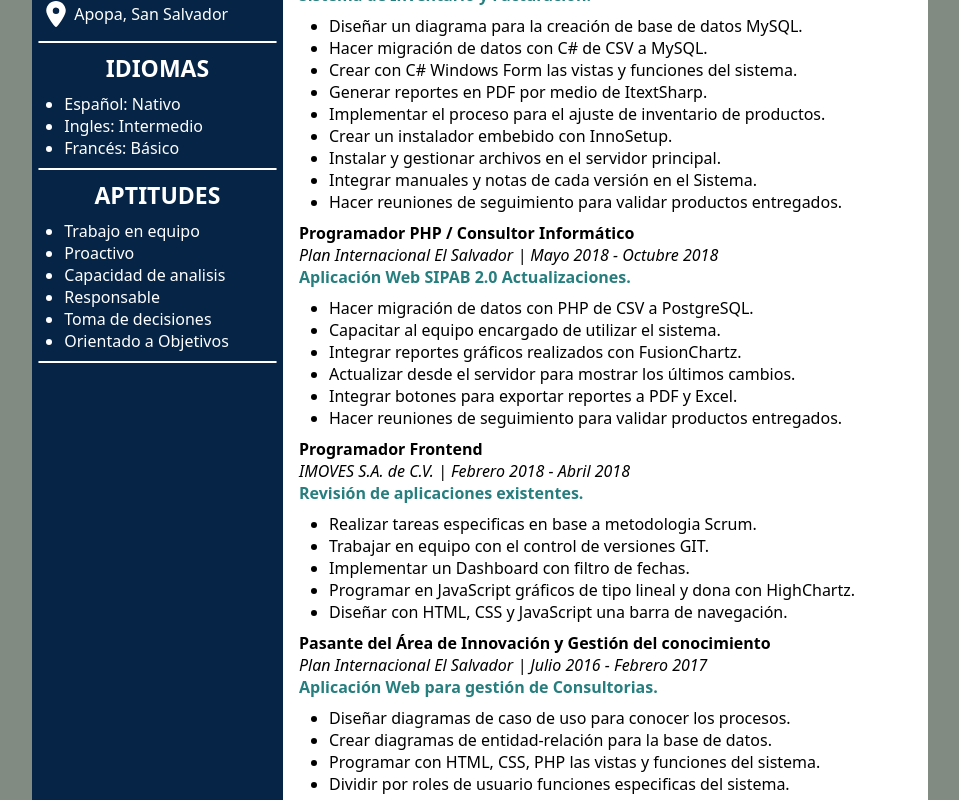
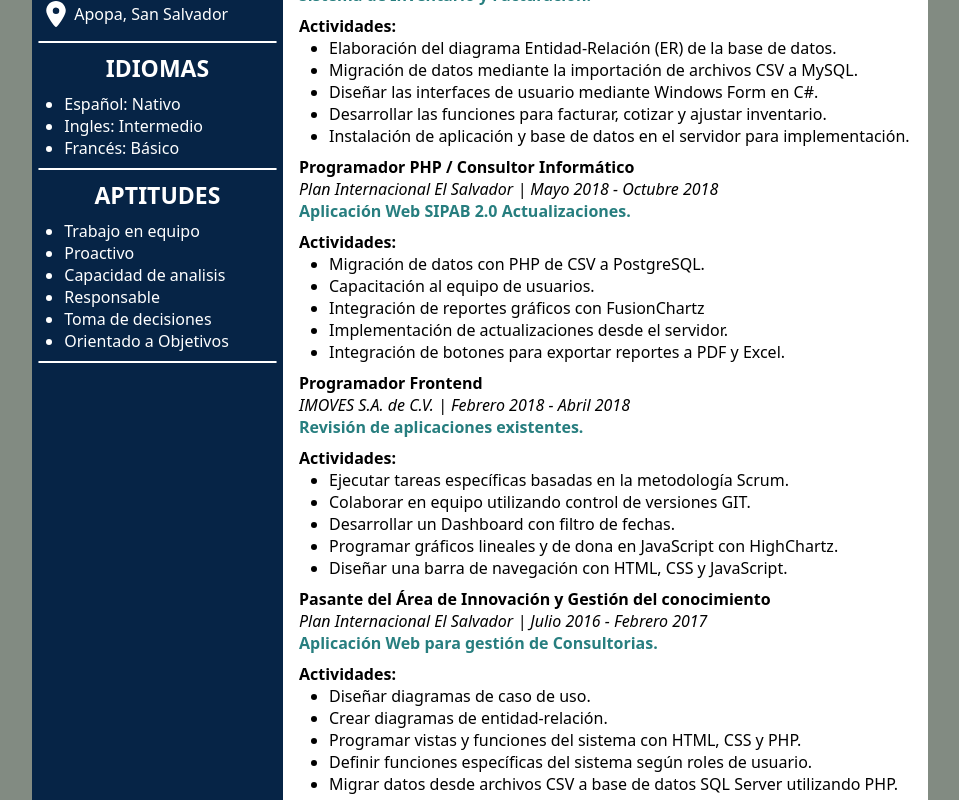
Before and after one commit to Isaac953/curriculum_isaac, a Next.js app: page / in a window 1280 px wide. Shown: the part 500-1300 px from the top of the page, without its empty margins (160-1119 px from the left). Built offline with nearby package versions, Linux system fonts and the light colour scheme.

Commit message:
UP_02: Mejora de redacción de experiencias laborales

```diff
--- a/src/app/components/cards/04_about/About.js
+++ b/src/app/components/cards/04_about/About.js
@@ -3,9 +3,9 @@ import "./About.scss";
 
 export const About = () => {
   const title = "ACERCA DE MÍ";
-  const description ="Soy Ingeniero en Sistemas y Computación con experiencia en el área de programación de aplicaciones web \
-   en el cual he trabajado en base a objetivos brindando soluciones de manera creativa y optima para empresas de tecnología, \
-    industriales y ONGs.";
+  const description ="Soy Ingeniero en Sistemas y Computación, con experiencia en el desarrollo de aplicaciones web, \
+  ofreciendo soluciones creativas y eficientes, asegurando resultados a través del trabajo enfocado en objetivos para \
+  las empresas del sector tecnológico, industrial y organizaciones no gubernamentales (ONGs)."
   return (
     <section className="aboutcard">
       <h2 className="aboutcard__title">{title}</h2>
--- a/src/app/components/cards/06_works/Works.js
+++ b/src/app/components/cards/06_works/Works.js
@@ -7,51 +7,44 @@ export const Works = () => {
   let expecienceData = [
     {
       id: 1,
-      position: "Programador .NET C# / Consultor Informático",
+      position: "Programador .NET C# | Consultor Informático",
       company: "Elementos Industriales S.A de C.V",
       date: "Febrero 2017 - Abril 2019",
       project: "Sistema de Inventario y Facturación.",
+      responsibilities: "Actividades:",
       activities: [
         {
           idt: 1,
-          tasks: "Diseñar un diagrama para la creación de base de datos MySQL.",
+          tasks: "Elaboración del diagrama Entidad-Relación (ER) de la base de datos.",
         },
         {
           idt: 2,
-          tasks: "Hacer migración de datos con C# de CSV a MySQL.",
+          tasks: "Migración de datos mediante la importación de archivos CSV a MySQL.",
         },
         {
           idt: 3,
           tasks:
-            "Crear con C# Windows Form las vistas y funciones del sistema.",
+            "Diseñar las interfaces de usuario mediante Windows Form en C#.",
         },
         {
           idt: 4,
-          tasks: "Generar reportes en PDF por medio de ItextSharp.",
+          tasks: "Desarrollar las funciones para facturar, cotizar y ajustar inventario.",
         },
         {
           idt: 5,
           tasks:
-            "Implementar el proceso para el ajuste de inventario de productos.",
-        },
-        {
-          idt: 6,
-          tasks: "Crear un instalador embebido con InnoSetup.",
-        },
-        {
-          idt: 7,
-          tasks: "Instalar y gestionar archivos en el servidor principal.",
-        },
-        {
-          idt: 8,
-          tasks: "Integrar manuales y notas de cada versión en el Sistema.",
-        },
-        {
-          idt: 9,
-          tasks:
-            "Hacer reuniones de seguimiento para validar productos entregados.",
+            "Instalación de aplicación y base de datos en el servidor para implementación.",
+          styleList: "item-bottom",
         },
       ],
+      // achievement: "Logro:",
+      // description: [
+      //   {
+      //     idc: 1,
+      //     tasks: "Entrega de un nuevo sistema para la mejora en los procesos de facturar, cotizar y movimientos de inventario.",
+      //     styleList: "item-bottom",
+      //   },
+      // ],
     },
     {
       id: 2,
@@ -59,34 +52,40 @@ export const Works = () => {
       company: "Plan Internacional El Salvador",
       date: "Mayo 2018 - Octubre 2018",
       project: "Aplicación Web SIPAB 2.0 Actualizaciones.",
+      responsibilities: "Actividades:",
       activities: [
         {
           idt: 1,
-          tasks: "Hacer migración de datos con PHP de CSV a PostgreSQL.",
+          tasks: "Migración de datos con PHP de CSV a PostgreSQL.",
         },
         {
           idt: 2,
-          tasks: "Capacitar al equipo encargado de utilizar el sistema.",
+          tasks: "Capacitación al equipo de usuarios.",
         },
         {
           idt: 3,
-          tasks: "Integrar reportes gráficos realizados con FusionChartz.",
+          tasks: "Integración de reportes gráficos con FusionChartz",
         },
         {
           idt: 4,
           tasks:
-            "Actualizar desde el servidor para mostrar los últimos cambios.",
+            "Implementación de actualizaciones desde el servidor.",
         },
         {
           idt: 5,
-          tasks: "Integrar botones para exportar reportes a PDF y Excel.",
+          tasks: "Integración de botones para exportar reportes a PDF y Excel.",
+          styleList: "item-bottom",
         },
-        {
-          idt: 6,
-          tasks:
-            "Hacer reuniones de seguimiento para validar productos entregados.",
-        },
+
       ],
+      // achievement: "Logro:",
+      // description: [
+      //   {
+      //     idc: 1,
+      //     tasks: "Entregar una mejora con módulo de reportes e implementación del sistema de participantes y beneficios SIPAB 2.0.",
+      //     styleList: "item-bottom",
+      //   },
+      // ],
     },
     {
       id: 3,
@@ -94,27 +93,29 @@ export const Works = () => {
       company: "IMOVES S.A. de C.V.",
       date: "Febrero 2018 - Abril 2018",
       project: "Revisión de aplicaciones existentes.",
+      responsibilities: "Actividades:",
       activities: [
         {
           idt: 1,
-          tasks: "Realizar tareas especificas en base a metodologia Scrum.",
+          tasks: "Ejecutar tareas específicas basadas en la metodología Scrum.",
         },
         {
           idt: 2,
-          tasks: "Trabajar en equipo con el control de versiones GIT.",
+          tasks: "Colaborar en equipo utilizando control de versiones GIT.",
         },
         {
           idt: 3,
-          tasks: "Implementar un Dashboard con filtro de fechas.",
+          tasks: "Desarrollar un Dashboard con filtro de fechas.",
         },
         {
           idt: 4,
           tasks:
-            "Programar en JavaScript gráficos de tipo lineal y dona con HighChartz.",
+            "Programar gráficos lineales y de dona en JavaScript con HighChartz.",
         },
         {
           idt: 5,
-          tasks: "Diseñar con HTML, CSS y JavaScript una barra de navegación.",
+          tasks: "Diseñar una barra de navegación con HTML, CSS y JavaScript.",
+          styleList: "item-bottom",
         },
       ],
     },
@@ -124,38 +125,30 @@ export const Works = () => {
       company: "Plan Internacional El Salvador",
       date: "Julio 2016 - Febrero 2017",
       project: "Aplicación Web para gestión de Consultorias.",
-      styleClass: "margin-botton",
+      // styleClass: "margin-botton",
+      responsibilities: "Actividades:",
       activities: [
         {
           idt: 1,
-          tasks: "Diseñar diagramas de caso de uso para conocer los procesos.",
+          tasks: "Diseñar diagramas de caso de uso.",
         },
         {
           idt: 2,
-          tasks: "Crear diagramas de entidad-relación para la base de datos.",
+          tasks: "Crear diagramas de entidad-relación.",
         },
         {
           idt: 3,
           tasks:
-            "Programar con HTML, CSS, PHP las vistas y funciones del sistema.",
+            "Programar vistas y funciones del sistema con HTML, CSS y PHP.",
         },
         {
           idt: 4,
           tasks:
-            "Dividir por roles de usuario funciones especificas del sistema.",
+            "Definir funciones específicas del sistema según roles de usuario.",
         },
         {
           idt: 5,
-          tasks: "Migrar datos con PHP de CSV a base de datos SQL Server.",
-        },
-        {
-          idt: 6,
-          tasks: "Exportar reportes con DomPDF.",
-        },
-        {
-          idt: 7,
-          tasks:
-            "Hacer reuniones de seguimiento para validar productos entregados.",
+          tasks: "Migrar datos desde archivos CSV a base de datos SQL Server utilizando PHP.",
         },
       ],
     },
@@ -170,9 +163,16 @@ export const Works = () => {
             {item.company} | {item.date}
           </span>
           <span className="workscard__history--project">{item.project}</span>
+          <span className="workscard__history--resp">{item.responsibilities}</span>
           {item.activities?.map((listI) => (
             <ul key={listI.idt} className="workscard__history--list">
-              <li className="list__activities">{listI.tasks}</li>
+              <li className={`list__activities ${listI.styleList}`}>{listI.tasks}</li>
+            </ul>
+          ))}
+          <span className="workscard__history--resp">{item.achievement}</span>
+          {item.description?.map((listI) => (
+            <ul key={listI.idc} className="workscard__history--list">
+              <li className={`list__activities ${listI.styleList}`}>{listI.tasks}</li>
             </ul>
           ))}
         </div>
--- a/src/app/components/cards/06_works/Works.scss
+++ b/src/app/components/cards/06_works/Works.scss
@@ -12,7 +12,7 @@
     @include flex-column;
     @include description_experience;
     align-items: flex-start;
-    margin-bottom: 9px;
+    // margin-bottom: 9px;
     &--position {
       font-weight: bold;
     }
@@ -23,6 +23,9 @@
       color: $projectColor;
       font-weight: bold;
       margin-bottom: 9px;
+    }
+    &--resp {
+      font-weight: bold;
     }
     &--list{
       width: fit-content;
@@ -35,6 +38,9 @@
       }
     }
   }
+  .item-bottom{
+    margin-bottom: 9px;
+  }
   .margin-botton{
     margin-bottom: 0px;
   }
@@ -44,7 +50,7 @@
 @media screen and (min-width: 768px) and (max-width: 1023px) {
   .workscard {
     &__history {
-      margin-bottom: 7px;
+      // margin-bottom: 7px;
       &--project {
         margin-bottom: 7px;
       }
@@ -52,6 +58,9 @@
         margin-left: 22px;
       }
     }
+  }
+  .item-bottom{
+    margin-bottom: 7px;
   }
 }
 
@@ -61,7 +70,7 @@
 @media screen and (max-width: 767px) {
   .workscard {
     &__history {
-      margin-bottom: 5px;
+      // margin-bottom: 5px;
       &--project {
         margin-bottom: 5px;
       }
@@ -70,6 +79,9 @@
       }
     }
   }
+  .item-bottom{
+    margin-bottom: 5px;
+  }
 }
 
 /* End Media Queries Screens 767px */
@@ -77,7 +89,7 @@
 @media print {
   .workscard {
     &__history {
-      margin-bottom: 7px;
+      // margin-bottom: 7px;
       &--project {
         margin-bottom: 7px;
       }
@@ -86,4 +98,7 @@
       }
     }
   }
+  .item-bottom{
+    margin-bottom: 7px;
+  }
 }
```
Also changed, not shown: 1 other file (tests, documents, lock files or other folders).
